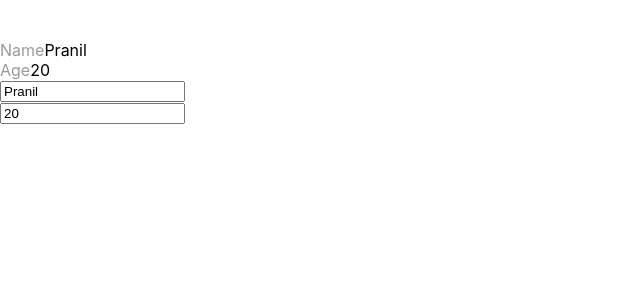
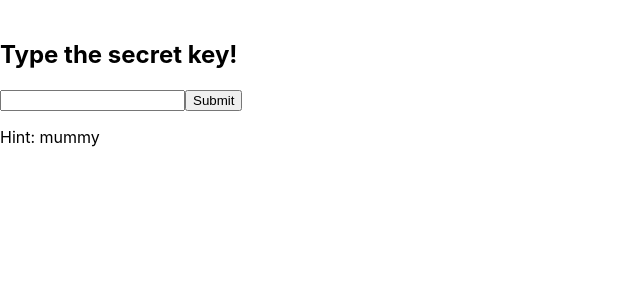
Before and after one commit to chauchausoup/drbsl, a React (Create React App) app: page / in a window 1280 px wide. Shown: the top 300 px of the page, without its empty margins (0-640 px from the left). Built offline with nearby package versions, Linux system fonts and the light colour scheme.

Commit message:
hooks to rescue in password able window login

```diff
--- a/src/App.js
+++ b/src/App.js
@@ -3,13 +3,14 @@ import './App.css';
 //import About from './components/About';
 //import user  from './data/user';
 //import UserLoop from './components/UserLoop';
-import UpdateHooks from './components/UpdateHooks';
+//import UpdateHooks from './components/UpdateHooks';
+import OpenSesame from './components/OpenSesame';
 
 
 function App() {
   return (
     <div >
-      <UpdateHooks/>
+      <OpenSesame/>
     </div>
   );
 }
--- /dev/null
+++ b/src/components/OpenSesame.js
@@ -0,0 +1,48 @@
+import React, { useState } from 'react'
+
+const OpenSesame =()=>{
+
+      const secretKey = "mama"
+
+      const [input,setInput] = useState('')
+
+      const onTextChange=(e)=>{
+            setInput(e.target.value)
+
+      }
+
+      const onSubmission=()=>{
+            if(input===secretKey){
+                  alert(`hurray ${secretKey}`)
+            }
+      }
+
+      return(
+            <React.Fragment>
+            <h2>
+                  Type the secret key!
+            </h2>
+
+            <form onSubmit={onSubmission}>
+                  <input
+                  type="text"
+                  value={input}
+                  onChange={onTextChange}
+
+                  />
+
+                  <input
+                  type="submit"
+                  value="Submit"/>
+            </form>
+
+            <p>
+                  Hint: mummy
+            </p>
+            </React.Fragment>
+
+      )
+
+}
+
+export default OpenSesame;
```
